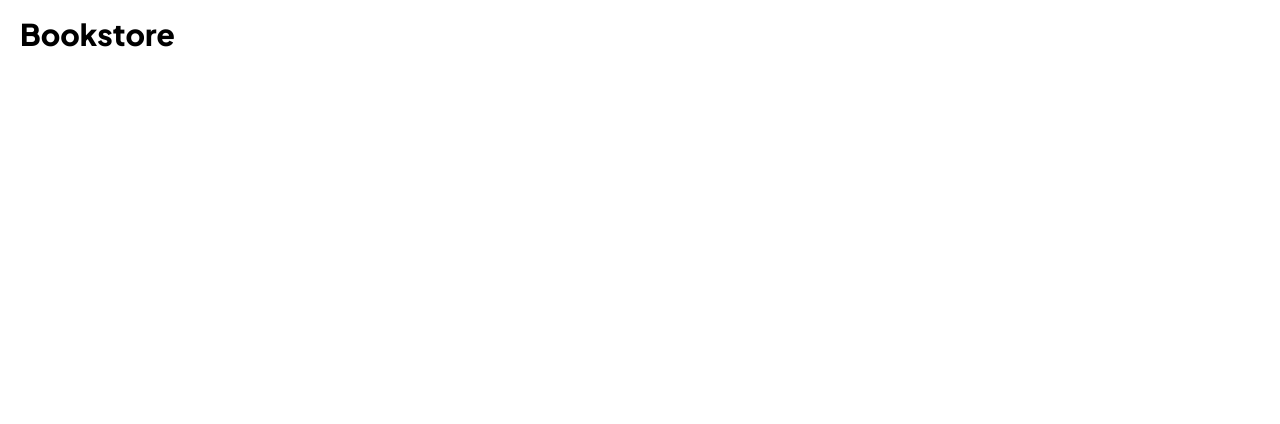
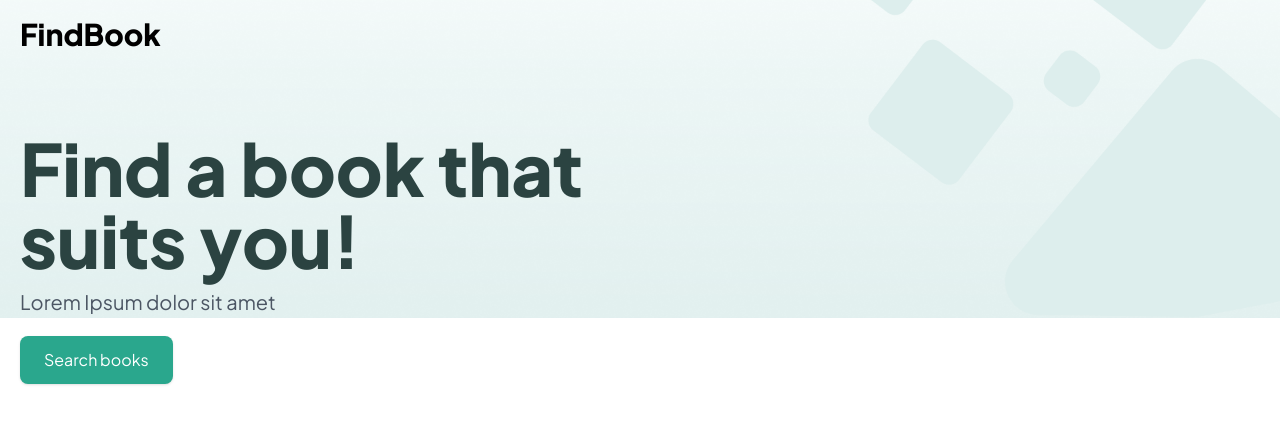
Before and after one commit to gabwestside/wst-book, a React (Vite) app: page / in a window 1280 px wide. Shown: the top 424 px of the page. Built offline with nearby package versions, Linux system fonts and the light colour scheme.

Commit message:
feat: create the header component to the project

```diff
--- a/index.html
+++ b/index.html
@@ -4,7 +4,7 @@
     <meta charset="UTF-8" />
     <link rel="icon" type="image/svg+xml" href="/vite.svg" />
     <meta name="viewport" content="width=device-width, initial-scale=1.0" />
-    <title>Bookstore Wst</title>
+    <title>FindBook</title>
   </head>
   <body>
     <div id="root"></div>
--- a/src/App.tsx
+++ b/src/App.tsx
@@ -1,10 +1,9 @@
-import { Container } from './components/Container'
-import { Header } from './components/Header'
+import { Header } from './components/Header/header'
 
 export function App() {
   return (
-    <Container>
-      <Header title='Bookstore' />
-    </Container>
+    <>
+      <Header />
+    </>
   )
 }
--- a/src/components/Container/index.tsx
+++ b/src/components/Container/container.tsx
@@ -6,7 +6,7 @@ interface ContainerProps {
 
 export function Container({ children }: ContainerProps) {
   return (
-    <div className='px-2 md:px-5 py-4 max-w-7xl max-auto w-full'>
+    <div className='px-4 md:px-5 py-4 max-w-7xl max-auto w-full'>
       {children}
     </div>
   )
--- a/src/components/Header/index.tsx
+++ b/src/components/Header/header-title.tsx
@@ -1,8 +1,8 @@
-interface HeaderProps {
+interface HeaderTitleProps {
   title: string
 }
 
-export function Header({ title }: HeaderProps) {
+export function HeaderTitle({ title }: HeaderTitleProps) {
   return(
     <p className="text-black text-3xl font-bold">
       {title}
--- /dev/null
+++ b/src/components/Header/header.tsx
@@ -0,0 +1,29 @@
+import bg from '../../assets/img/bg-header.png'
+import { Container } from '../Container/container'
+import { HeaderTitle } from './header-title'
+
+export function Header() {
+  return (
+    <header
+      style={{
+        backgroundImage: `url(${bg})`
+      }}
+      className='w-auto bg-cover bg-center bg-no-repeat'
+    >
+      <Container>
+        <HeaderTitle title='FindBook' />
+        <div className='mt-20'>
+          <p className='text-7xl font-extrabold text-evergreen-200'>
+            Find a book that <br /> suits you!
+          </p>
+          <p className='text-gray-600 my-3 text-xl'>
+            Lorem Ipsum dolor sit amet
+          </p>
+          <button className='px-6 py-3 my-5 rounded-lg bg-evergreen-100 text-white hover:bg-emerald-500 mt-2 shadow font-medium'>
+            Search books
+          </button>
+        </div>
+      </Container>
+    </header>
+  )
+}
--- a/tailwind.config.js
+++ b/tailwind.config.js
@@ -7,8 +7,8 @@ export default {
   theme: {
     extend: {
       colors: {
-        'evergreen-100': '#2B4341',
-        'evergreen-200': '#2AA78D',
+        'evergreen-100': '#2AA78D',
+        'evergreen-200': '#2B4341',
       }
     },
   },
```
